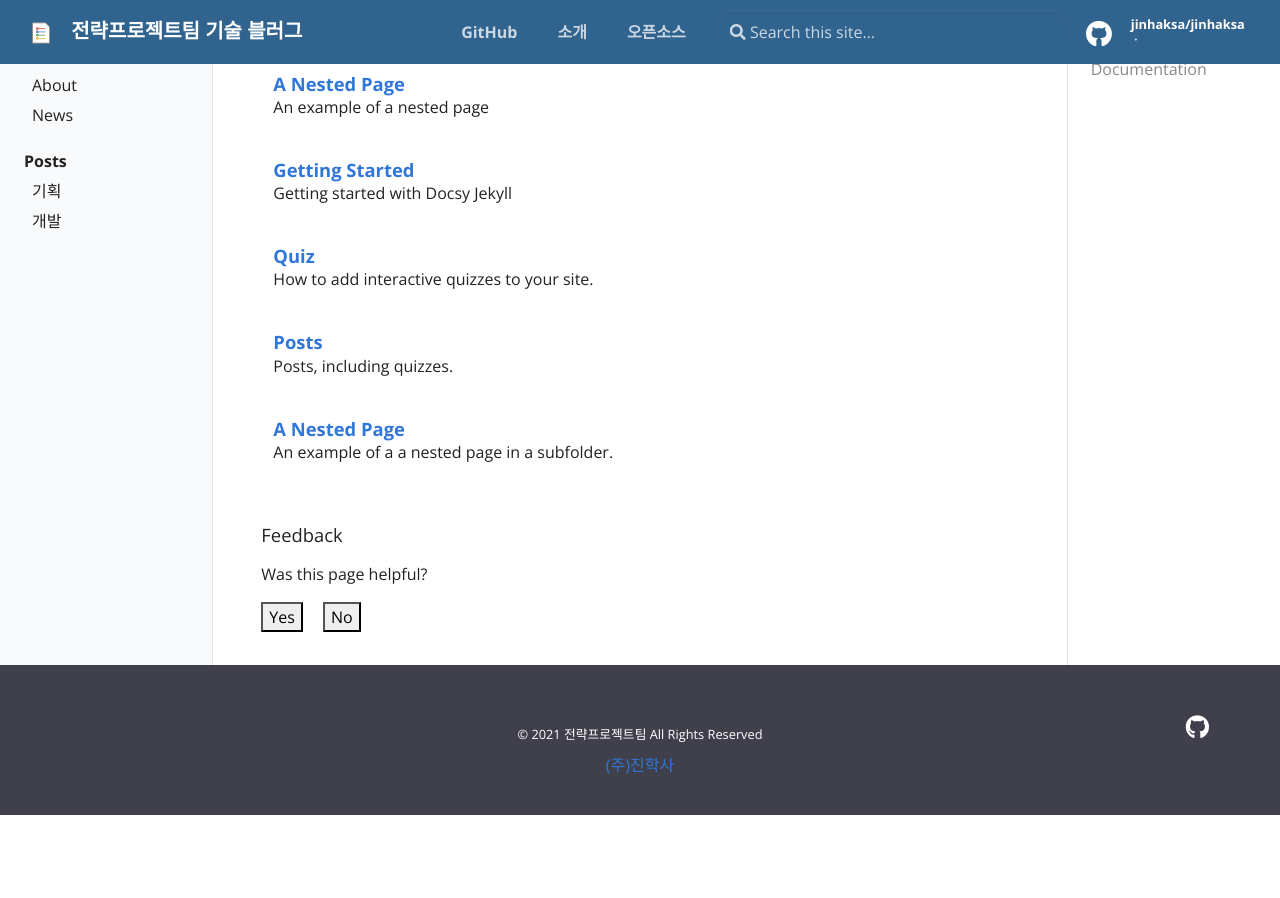
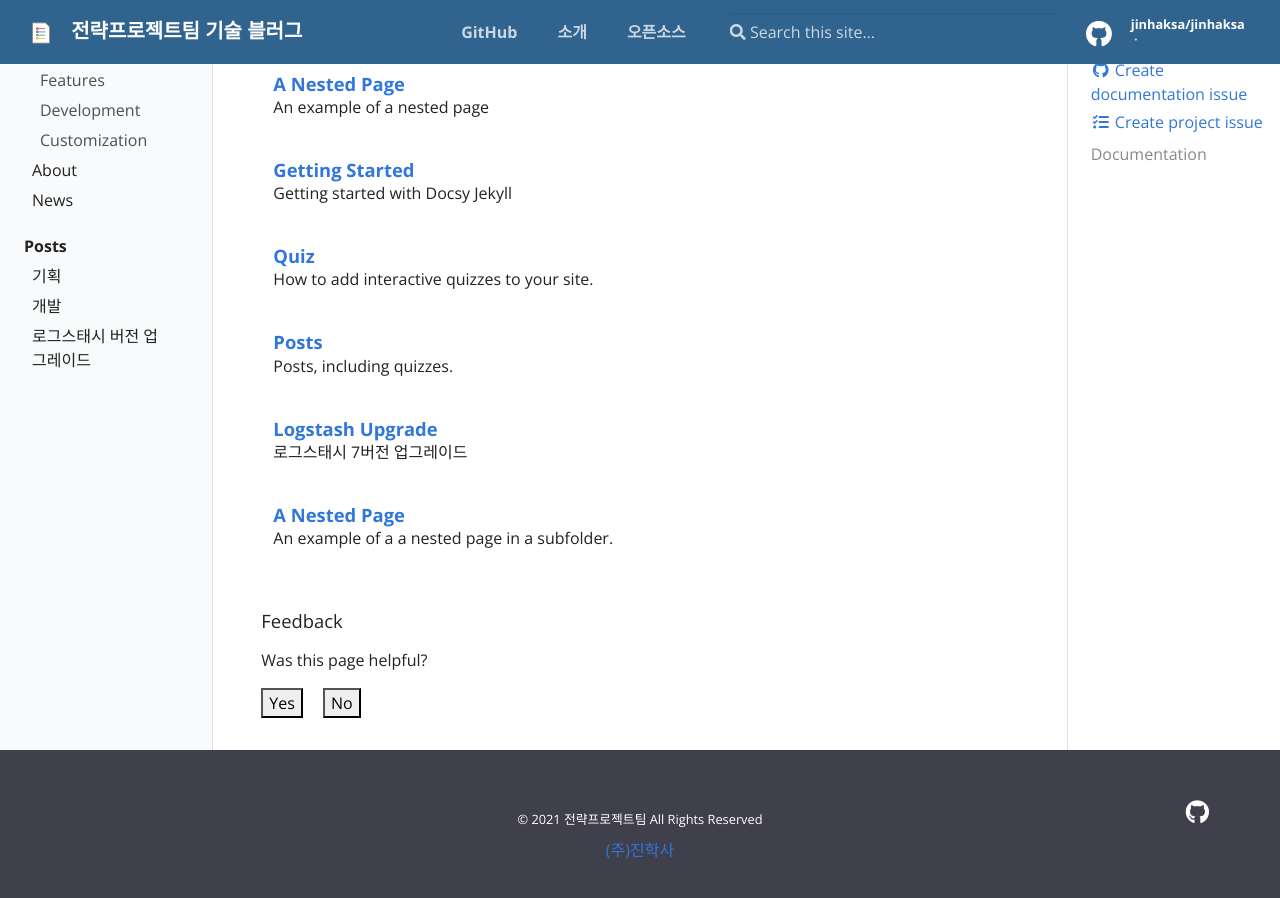
Before and after one commit to jinhaksa/jinhaksa.github.io, a Jekyll site: the page built from pages/docs.md, in a window 1280 px wide and 900 px high, scrolled down 219 px. Built offline with Jekyll 4.4.1, drawn with Linux system fonts in a browser that asks for light colours; before the commit the page ends 1034 px from its top, so only the background shows below that; part of the change alters nothing that is shown.

Commit message:
로그스태시 업그레이드

````diff
--- a/_data/toc.yml
+++ b/_data/toc.yml
@@ -1,3 +1,5 @@
+# @format
+
 - title: About Us
   url: docs
   links:
@@ -21,3 +23,5 @@
       url: "docs/posts/example-quiz"
     - title: 개발
       url: "tags"
+    - title: "로그스태시 버전 업그레이드"
+      url: "docs/posts/logstash-upgrade-1"
--- /dev/null
+++ b/_docs/posts/logstash-upgrade-1.md
@@ -0,0 +1,267 @@
+---
+title: Logstash Upgrade
+tags:
+  - logstash
+  - upgrade
+  - 7
+description: 로그스태시 7버전 업그레이드
+---
+
+<!-- @format -->
+
+# 로그스태시 업그레이드(1)
+
+## Elasticsearch 7.0 주요 변경 사항 정리
+
+Elasticsearch 7.0 이 2019년 4월에 출시되었다.
+현재 사용하고 있는 엘라스틱서치 6 버전에서 업그레이드를 하기 전 주요 변경사항을 공식 도큐먼트롤 보며 정리해봤다.
+
+모든 변경 사항들이 중요하겠지만, 실질적으로 사용하고 있고 큰 변경 사항부터 정리했다.
+
+## Analysis changes
+
+### \_analyze로 생성할 수 있는 토큰 수 제한
+
+\_analyze를 통해 생성할 수 있는 토큰의 수를 10,000개로 제한
+제한 없는 토큰의 수로 메모리 부족을 방지하기 위함
+
+### standard 필터 제거
+
+standard 필터는 analyze에서 변경되는 값이 없기 때문에 **제거**되었습니다.
+
+### standard_html_strip analyzer 지원 중단
+
+standard_html_strip 분석기는 지원이 중단되었으므로, standard(tokenizer) + html_strip(char_filter)로 대체하여야 합니다.
+(standard_html_strip 를 사용한 인덱스는 7.0에서 계속 읽을 수 있지만 이를 사용한 새 인덱스는 생성할 수 없습니다.)
+
+### nGram edgeNGram 토큰 필터는 새로운 인덱스에서 사용 중단
+
+6.x에서 사용되던 nGram과 edgeNGram 토큰 필터 이름은 ngram과 edge_ngram 으로 변경하여 사용해야합니다.
+(7.0에서 계속하여 읽기는 가능)
+
+### ngramTokenFilter 및 ngramTokenizer 에서의 max_size와 min_size 제한
+
+NGramTokenFilter, NGramTokenizer 의 max_ngram/min_ngram가 1로 제한 되었습니다.
+해당 제한은 index.max_ngram_diff 설정으로 변경할 수 있습니다.
+
+---
+
+## Cluster changes
+
+### 샤드 기본 설정 중 \_primary, \_primary_first, \_replica, \_replica_first 제거됨
+
+### 운영 배포 때에는 elasticsearch.yml 파일에 아래의 항목 중 하나 이상을 설정해야 함
+
+- `discovery.seed_hosts`(only 7)
+- `discovery.seed_providers`(only 7)
+- `cluster.initial_master_nodes`(only 7)
+- `discovery.zen.ping.unicast.hosts`
+- `discovery.zen.hosts_provider`
+
+(이전 버전에서 업그레이드하는 경우, discovery.zen.ping.unicast.hosts 또는discovery.zen.hosts_provider 설정 필요)
+
+### 요청의 타임아웃 시간 감소
+
+기존 : ping 30초 3번(90초)을 응답하지 않으면 클러스터 제거
+변경 : ping 10초 3번(30초)을 응답하지 않으면 클러스터 제거
+
+---
+
+## **Indices changes**
+
+### 인덱스 생성 옵션 중 샤드의 기본값 변경
+
+기존 인덱스의 샤드 기본 값이 5 에서 1로 변경
+
+### 문서 배포 변경 사항
+
+7.0 이상에서 생성된 인덱스는 index.number_of_routing_shards 값이 설정됨 (샤드에 분산되는 데이터 방식)
+이전 버전과 동일하게 유지하려면 index.number_of_routing_shards를 index.number_of_shards로 설정해야 합니다.
+
+# Mapping changes
+
+### \_all 메타 데이터 필드 제거
+
+### \_uid 메타 데이터 필드 제거
+
+기존 \_uid 는 \_type + \_id로 구성된 복합키를 인덱싱하는데 사용했습니다.
+이제 인덱스는 여러 type을 가질 수 없으므로 \_id 로 대체 됩니다.
+
+### \_default\_ 매핑 사용할 수 없음
+
+7.0에서 인덱스, 인덱스 템플릿에 _default_ 매핑이 사용된 경우 인덱스를 생성하지 못함
+(\_default\_ 제거 필요)
+
+### nested json 객체의 수 제한
+
+nested json 객체 수를 10000으로 제한합니다.(메모리 부족 방지를 위함)
+
+index.mapping.nested_objects.limit 로 변경 가능합니다.
+
+### 지원되지 않는 옵션을 사용할 경우 유사도 검색에서 오류 발생
+
+이전에는 알 수 없는 매개변수가 있는 경우 무시되었지만, 7.0부터는 오류 발생
+
+### 아래 geo_shape필드 타입의 파라미터 사용 중단
+
+tree, precision, tree_levels, distance_error_pct, points_only, strategy
+
+(향후 버전에서 제거될 예정)
+
+### include_type_name의 기본값 false로 변경
+
+7.0부터 여러개의 타입을 생성할 수 없기 때문에 include_type_name을 true로 줬을 때 deprecation warning 메시지 출력
+(8.0에서 제거)
+
+---
+
+## Search and Query DSL changes
+
+### Off-heap terms index
+
+### Changes to queries
+
+- fuzzy 쿼리의 transpositions 파라미터 기본값 true로 변경
+- query_string 옵션에서 use_dismax, split_on_whitespace, all_fields, locale, auto_generate_phrase_query, lowercase_expanded_terms 제거
+- MUST_NOT 절의 스코어가 1에서 0으로 변경됐습니다.
+- span query 내부에 boost를 사용하면 exception 발생
+  (span query : )
+
+### Adaptive replica selection가 기본적으로 활성화
+
+ARS를 기본적으로 활성화
+(ARS : primary shard에서만 데이터를 읽는 것이 아닌 replica에서도 데이터를 읽을 수 있도록 하는 기법)
+
+```jsx
+# 비활성화
+PUT /_cluster/settings
+{
+  "transient": {
+    "cluster.routing.use_adaptive_replica_selection": false
+  }
+}
+```
+
+### terms query 요청에서 사용할 수 있는 terms의 개수 제한
+
+최대 terms 개수를 65536으로 제한
+많은 terms를 사용할 경우, 사용한 만큼의 메모리가 필요하여 클러스터 성능이 저하될 수 있음
+
+```jsx
+#terms query 사용 예
+{
+  "query" : {
+    "bool" : {
+      "filter" : [
+        {
+          "terms" : {
+            "ipAddressField" : [
+              "100.100.100.1",
+              "100.100.100.2",
+              "100.100.100.3",
+							....
+            ],
+            "boost" : 1.0
+          }
+        }
+      ],
+      "adjust_pure_negative" : true,
+      "boost" : 1.0
+    }
+  }
+}
+```
+
+### Regexp 쿼리 요청에서 사용할 수 있는 regex의 길이 제한
+
+정규식의 최대 길이를 1000으로 제한
+해당 기본값은 index.max_regex_length 설정으로 변경 가능
+
+(긴 정규식 문자열을 사용한 정규식 쿼리는 검색 성능이 저하될 수 있음)
+
+### auto-expanded fields 수 제한
+
+all fields 모드("default_field": "\*") 의 수를 최대 1024로 제한
+
+indices.query.bool.max_clause_count 옵션을 사용하여 최대 수 변경 가능
+
+(auto-expanded fields : query_string, simple_query_string 등등)
+
+### max_score가 트래킹되지 않을 때 null로 세팅
+
+기존에는 max_score가 추적되지 않을 때 0으로 설정되었던 값을 null 로 설정
+
+### 음수 부스터가 허용되지 않음
+
+기존에 부스터에서 사용하던 음수는 더 이상 허용되지 않음
+(부스트의 값 : 0~1 사이)
+
+### Function score Query 에서 음수 스코어가 허용되지 않음
+
+Function score query에서 음수를 사용할 경우 오류 발생
+
+### hit.total이 object로 변경
+
+```jsx
+# 기존
+"hits" : {
+    "total" : 4675,
+    "max_score" : 1.0,
+		...
+}
+
+# 7.0
+"hits" : {
+    "total" : {
+			"value": 4675,
+			"relation": "eq"
+		}
+    "max_score" : 1.0,
+		...
+}
+```
+
+relation이 eq일 경우, 정확한 개수라는 의미
+
+rest_total_hits_as_int=true 옵션으로 숫자로 변경 가능
+
+### track_total_hits 기본값은 10,000
+
+기본적으로 검색 요청에 대해 10,000개의 도큐먼트까지는 정확한 카운트를 출력
+검색 결과가 10,000이 넘어갈 경우에는 10,000으로 보여주며 relation을 gte로 표기
+
+```jsx
+# 검색 결과가 10,000개가 넘었을 경우
+{
+  "_shards": ...
+  "timed_out": false,
+  "took": 100,
+  "hits": {
+    "max_score": 1.0,
+    "total": {
+      **"value": 10000,
+      "relation": "gte"**
+    },
+    "hits": ...
+  }
+}
+```
+
+track_total_hits: true 로 세팅하여 정확한 값을 강제할 수 있음
+
+```jsx
+GET /kibana_sample_data_flights/_search
+{
+	"track_total_hits": true
+}
+```
+
+참고자료
+
+[https://www.elastic.co/guide/en/elasticsearch/reference/current/breaking-changes-7.0.html](https://www.elastic.co/guide/en/elasticsearch/reference/current/breaking-changes-7.0.html)
+
+[https://www.elastic.co/guide/en/elasticsearch/reference/current/span-queries.html](https://www.elastic.co/guide/en/elasticsearch/reference/current/span-queries.html)
+
+[https://www.elastic.co/guide/en/elasticsearch/reference/current/query-dsl-fuzzy-query.html](https://www.elastic.co/guide/en/elasticsearch/reference/current/query-dsl-fuzzy-query.html)
+
+[https://jaimemin.tistory.com/m/1880?category=1216055](https://jaimemin.tistory.com/m/1880?category=1216055)
````
Also changed, not shown: Gemfile.lock.
